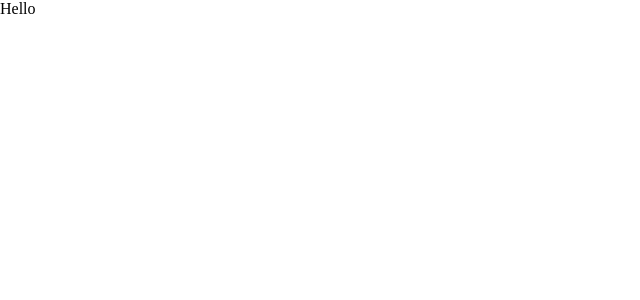
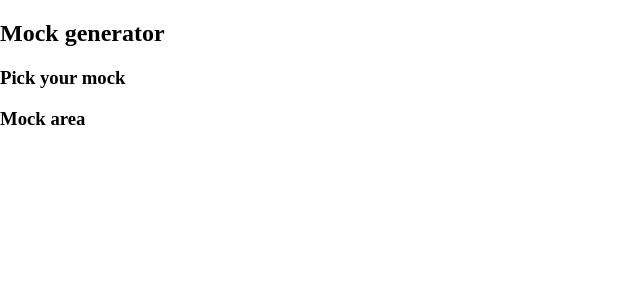
Before and after one commit to Comum/mock-generator, a React (Create React App) app in the folder client/: page / in a window 1280 px wide. Shown: the top 300 px of the page, without its empty margins (0-640 px from the left). Built offline with nearby package versions, Linux system fonts and the light colour scheme; no server answers.

Commit message:
chore: add react hooks

```diff
--- a/client/src/App.js
+++ b/client/src/App.js
@@ -1,23 +1,32 @@
 import React, { useState, useEffect } from "react";
 import axios from "axios";
 
-const path = "http://localhost:8000/";
+const path = "http://localhost:8000/supported-requests";
 
 function App() {
-    const [data, setData] = useState({ hello: '' });
+    const [folders, setFolders] = useState([]);
 
     useEffect(() => {
         const fetchData = async () => {
             const result = await axios(path);
 
             console.log(result);
-            setData(result.data);
+            setFolders(result.data);
         };
         fetchData();
     }, []);
 
     return (
-        <div>Hello {data.hello}</div>
+        <div>
+            <h2>Mock generator</h2>
+            <div>
+                <h3>Pick your mock</h3>
+                <div>{folders.children && folders.children[0].name}</div>
+            </div>
+            <div>
+                <h3>Mock area</h3>
+            </div>
+        </div>
     );
 }
 
```
